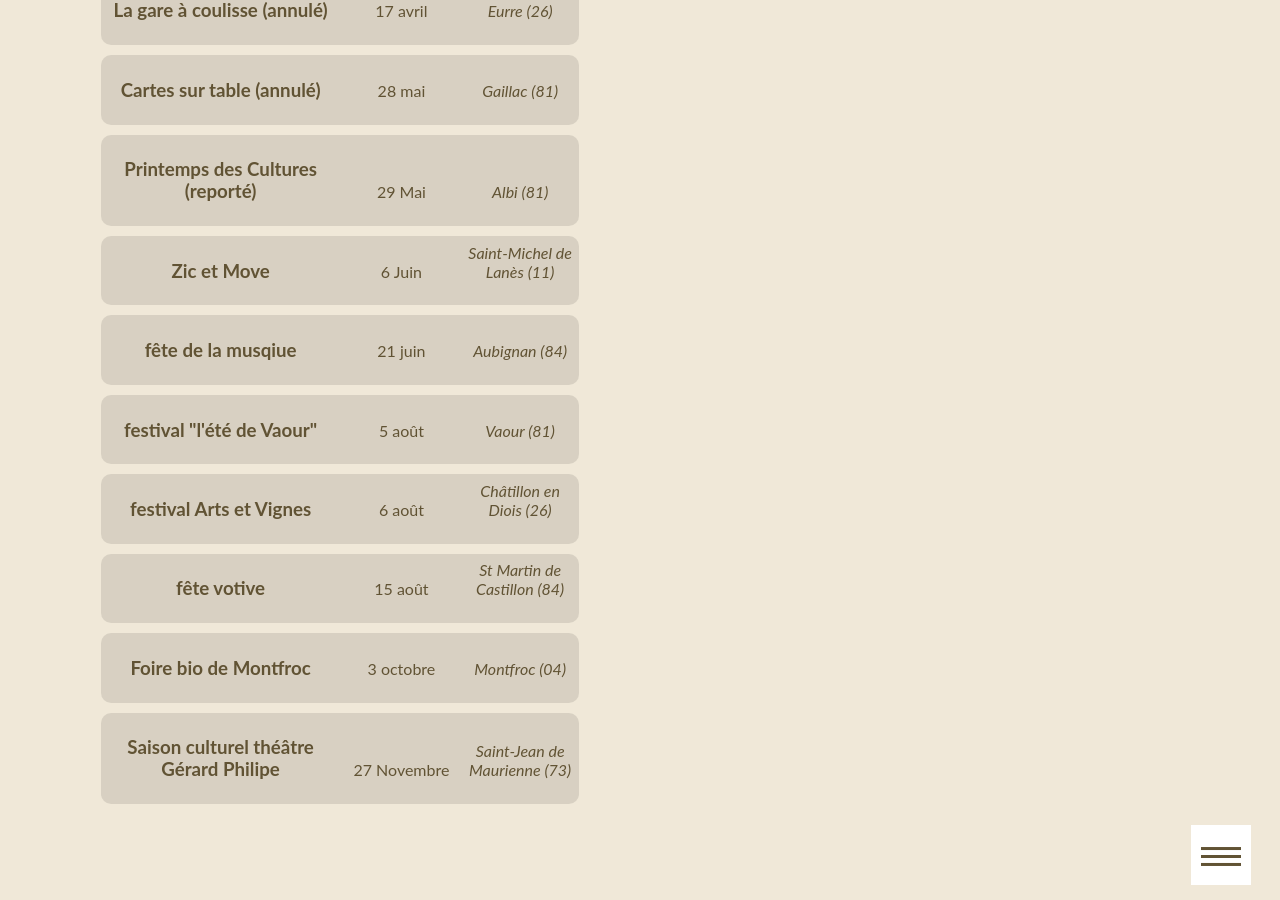
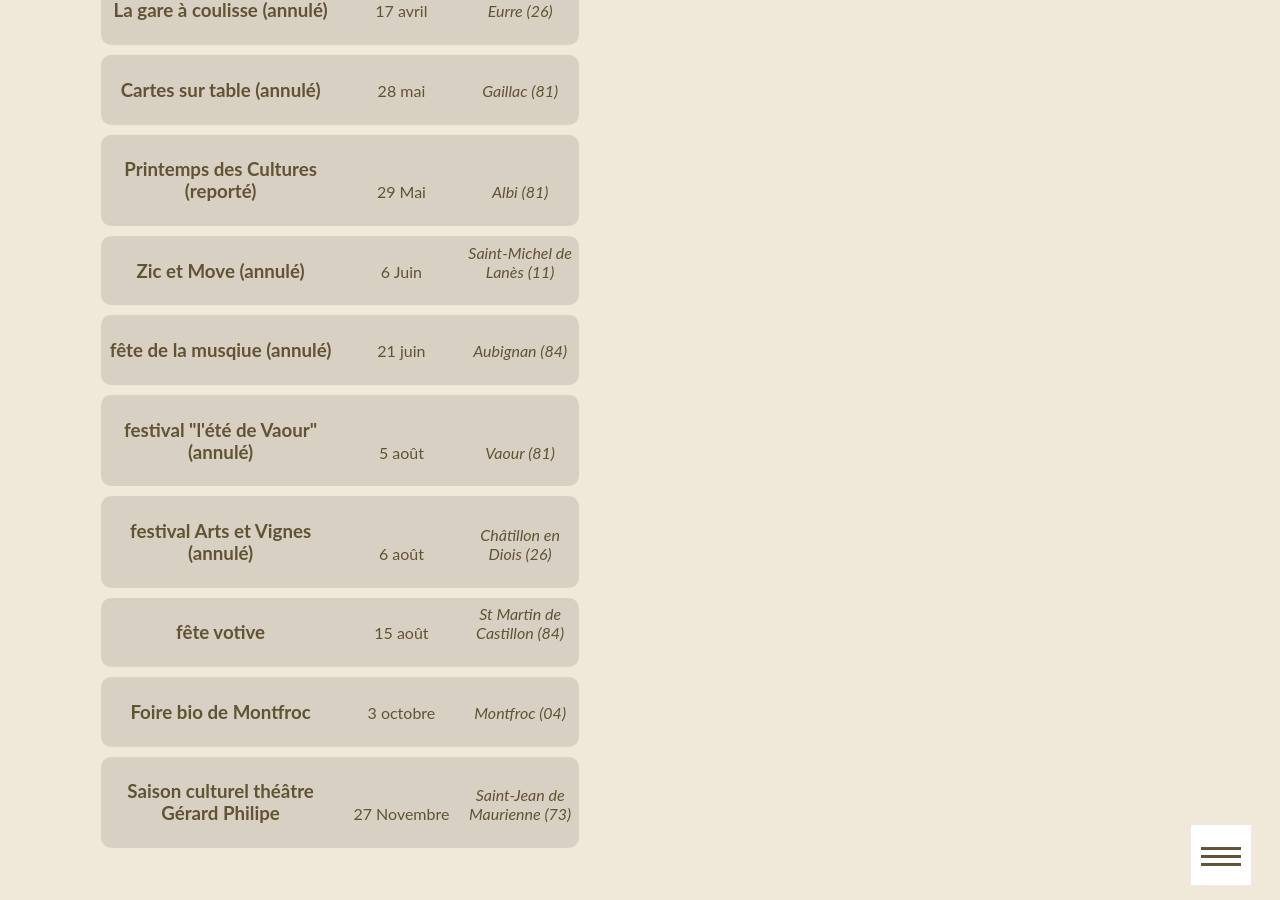
Before and after one commit to ftmftrs/ftmftrs.github.io, a Jekyll site: the page built from concert/index.html, in a window 1280 px wide and 900 px high, scrolled down 1237 px. Built offline with Jekyll 4.4.1, drawn with Linux system fonts in a browser that asks for light colours; Markdown is read by kramdown in place of the engine named in the settings; comment, search, counter and statistics services are not loaded.

Commit message:
Update concerts.yml

```diff
--- a/_data/concerts.yml
+++ b/_data/concerts.yml
@@ -21,19 +21,19 @@
       date: 29 Mai
       address: Albi (81)
 
-    - title: Zic et Move
+    - title: Zic et Move (annulé)
       date: 6 Juin
       address: Saint-Michel de Lanès (11)
 
-    - title: fête de la musqiue
+    - title: fête de la musqiue (annulé)
       date: 21 juin
       address: Aubignan (84)
 
-    - title: festival "l'été de Vaour"
+    - title: festival "l'été de Vaour" (annulé)
       date: 5 août
       address: Vaour (81)
 
-    - title: festival Arts et Vignes
+    - title: festival Arts et Vignes (annulé)
       date: 6 août
       address: Châtillon en Diois (26)
 
```
